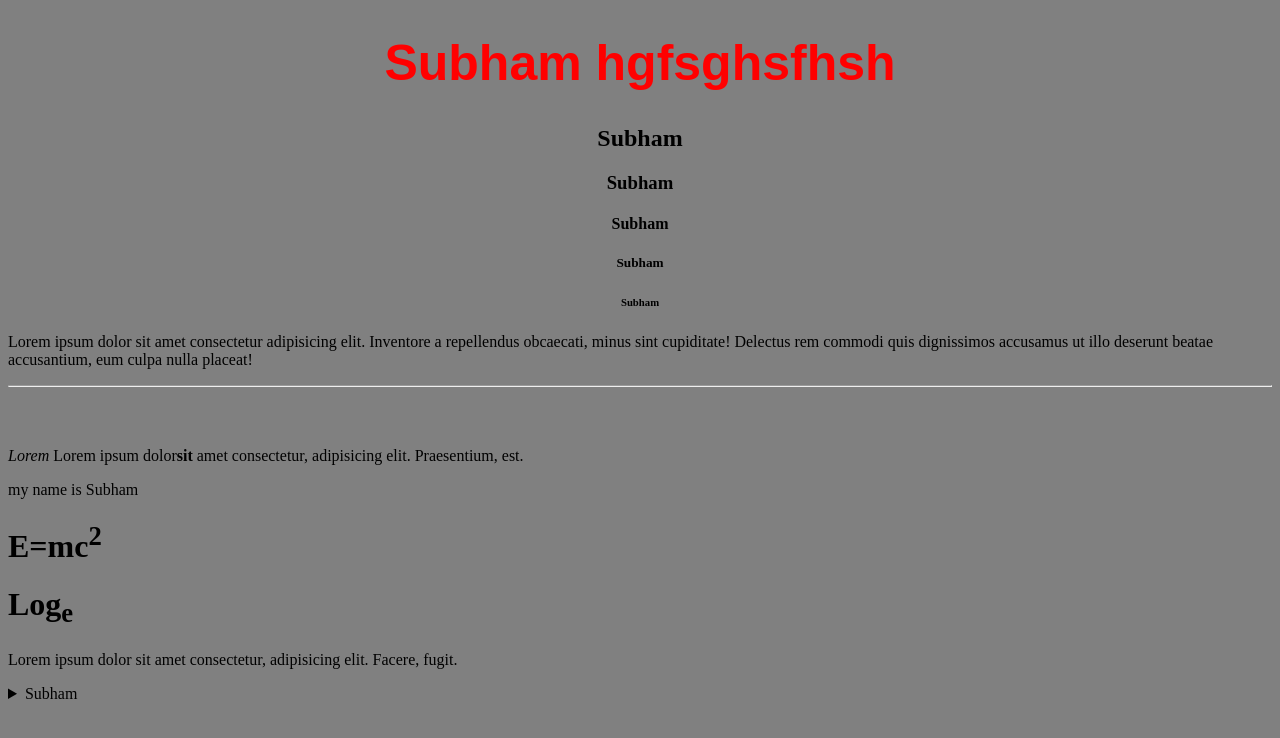
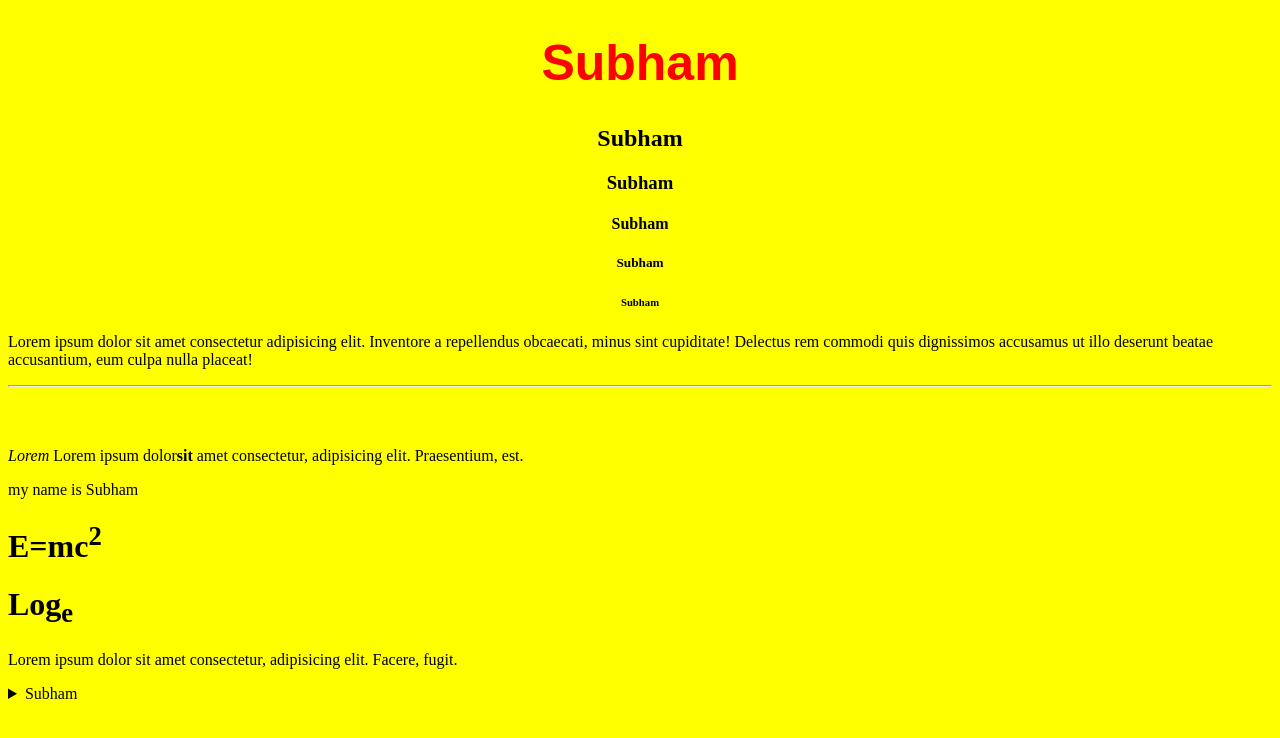
Before and after one commit to subham-misra/Web-Development, a plain HTML site: page 1.HTML/index.html in a window 1280 px wide. Drawn offline with Linux system fonts and the light colour scheme.

Commit message:
Update index.html

```diff
--- a/1.HTML/index.html
+++ b/1.HTML/index.html
@@ -8,9 +8,9 @@
     <title>HTML</title>
 </head>
 
-<body style="background-color: gray;">
+<body style="background-color: yellow;">
     <center>
-        <h1 style="color: red; font-size: 50px;font-family: Arial, Helvetica, sans-serif;">Subham hgfsghsfhsh</h1>
+        <h1 style="color: red; font-size: 50px;font-family: Arial, Helvetica, sans-serif;">Subham</h1>
         <h2>Subham</h2>
         <h3>Subham</h3>
         <h4>Subham</h4>
```
